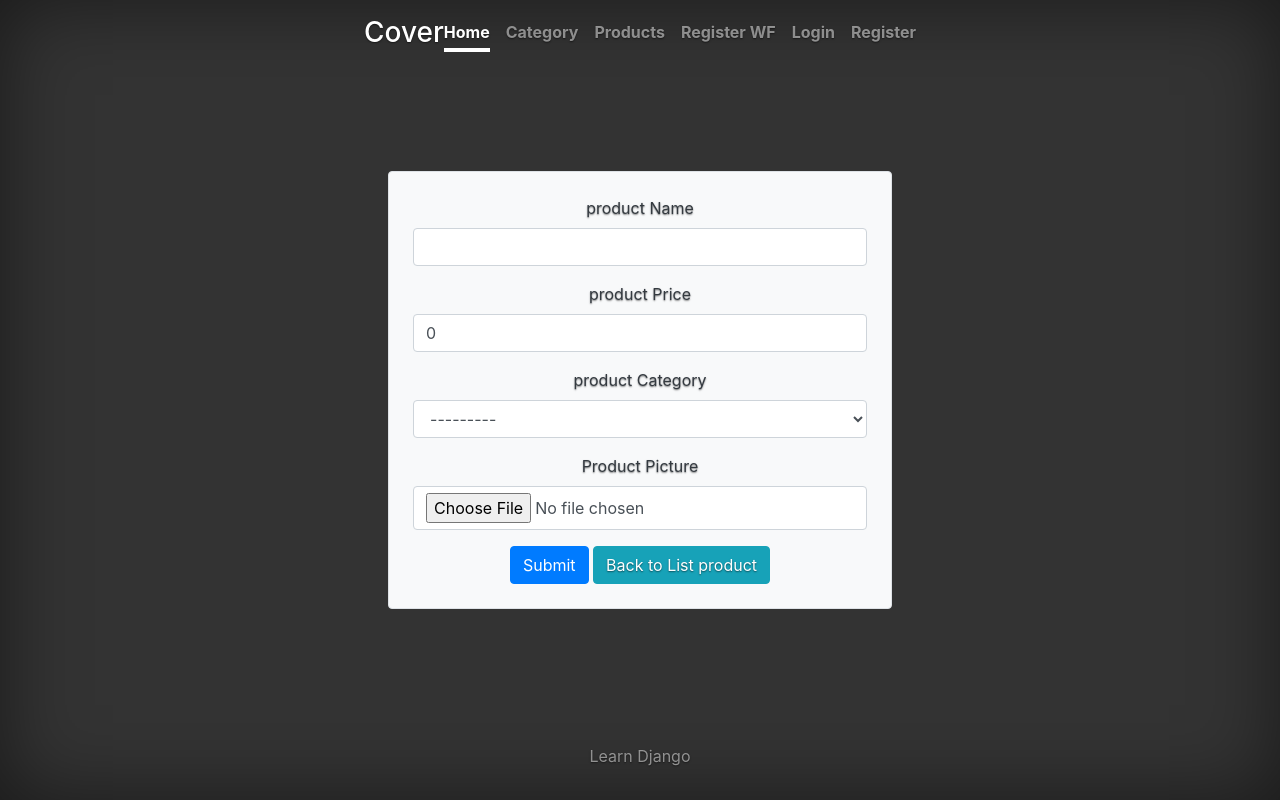
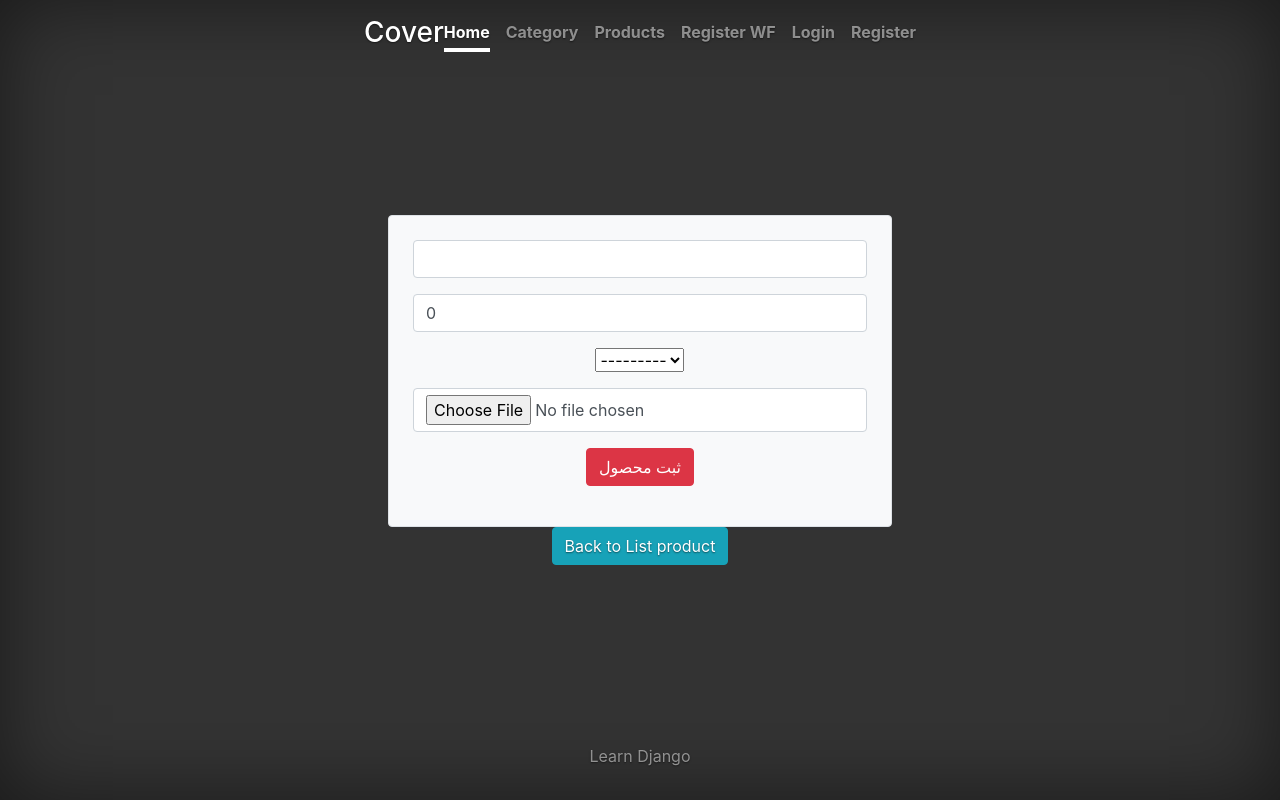
Before and after one commit to jazavaja/StartDjango, a Django app: page /store/create_product in a window 1280 px wide. Run offline with Django 5.2, Linux system fonts and the light colour scheme; data comes from the database, SQL or seed files in the repository; both versions use the stored data as it was after the commit; some libraries are stand-ins or nearby versions.

Commit message:
6-5 complete

```diff
--- a/StartDjango/settings.py
+++ b/StartDjango/settings.py
@@ -44,12 +44,14 @@ INSTALLED_APPS = [
     'main',
     'modellearn',
     'store',
+    'crispy_forms',
+    'crispy_bootstrap4',
     'allauth',
     'allauth.account',
     'allauth.socialaccount',
     'allauth.socialaccount.providers.google',
 ]
-
+CRISPY_TEMPLATE_PACK = 'bootstrap4'
 MIDDLEWARE = [
     'django.middleware.security.SecurityMiddleware',
     'django.contrib.sessions.middleware.SessionMiddleware',
--- a/store/forms.py
+++ b/store/forms.py
@@ -1,5 +1,6 @@
 from django import forms
-
+from crispy_forms.helper import FormHelper
+from crispy_forms.layout import Submit
 from store.models import Product, Category
 
 
@@ -39,4 +40,14 @@ class ProductForm(forms.ModelForm):
 
     class Meta:
         model = Product
-        fields = ['name', 'price', 'category','picture']
+        fields = ['name', 'price', 'category', 'picture']
+
+    def __init__(self, *args, **kwargs):
+        super().__init__(*args, **kwargs)
+        self.helper = FormHelper()
+        self.helper.form_method = 'post'
+        self.helper.add_input(Submit('submit','ثبت محصول',css_class='btn btn-danger'))
+        self.helper.form_show_labels = False
+        self.helper.form_show_errors = False
+
+    #
--- a/templates/product_create.html
+++ b/templates/product_create.html
@@ -8,29 +8,32 @@
     <form class="p-4 border rounded shadow-sm bg-light" method="POST" action="{% url 'create_product' %}" enctype="multipart/form-data">
         {% csrf_token %}
         {% load filter_class %}
+        {% load crispy_forms_tags %}
 
-        <div class="mb-3">
-            <label for="productName" class="form-label fw-bold text-dark">product Name</label>
-            {{ forms.name|add_class:"form-control" }}
-
-        </div>
-        <div class="mb-3">
-            <label for="product_price" class="form-label fw-bold text-dark">product Price</label>
-            {{ forms.price|add_class:"form-control" }}
-
-        </div>
-        <div class="mb-3">
-            <label for="product_category" class="form-label fw-bold text-dark">product Category</label>
-            {{ forms.category|add_class:"form-control" }}
-        </div>
-
-        <div class="mb-3">
-            <label for="product_category" class="form-label fw-bold text-dark">Product Picture</label>
-            {{ forms.picture|add_class:"form-control" }}
-        </div>
-
-
-        <button type="submit" class="btn btn-primary">Submit</button>
+        {% crispy forms %}
+{#        {{ forms|crispy }}#}
+{#        <div class="mb-3">#}
+{#            <label for="productName" class="form-label fw-bold text-dark">product Name</label>#}
+{#            {{ forms.name|add_class:"form-control" }}#}
+{##}
+{#        </div>#}
+{#        <div class="mb-3">#}
+{#            <label for="product_price" class="form-label fw-bold text-dark">product Price</label>#}
+{#            {{ forms.price|add_class:"form-control" }}#}
+{##}
+{#        </div>#}
+{#        <div class="mb-3">#}
+{#            <label for="product_category" class="form-label fw-bold text-dark">product Category</label>#}
+{#            {{ forms.category|add_class:"form-control" }}#}
+{#        </div>#}
+{##}
+{#        <div class="mb-3">#}
+{#            <label for="product_category" class="form-label fw-bold text-dark">Product Picture</label>#}
+{#            {{ forms.picture|add_class:"form-control" }}#}
+{#        </div>#}
+{##}
+{##}
+{#        <button type="submit" class="btn btn-primary">Submit</button>#}
         <a type="reset" class="btn btn-info" href="{% url 'list_products' %}">Back to List product</a>
     </form>
 
```
Also changed, not shown: db.sqlite3.
